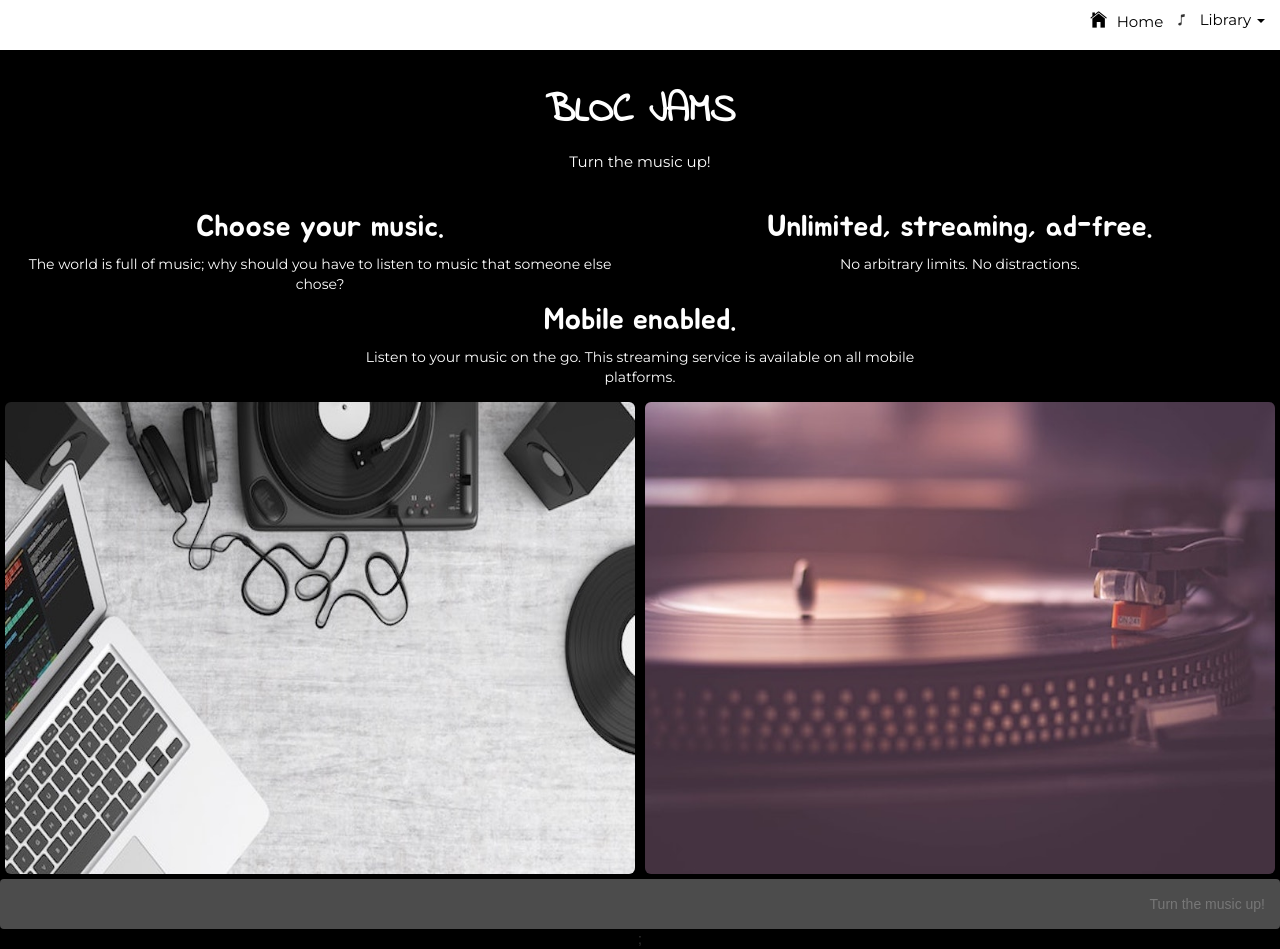
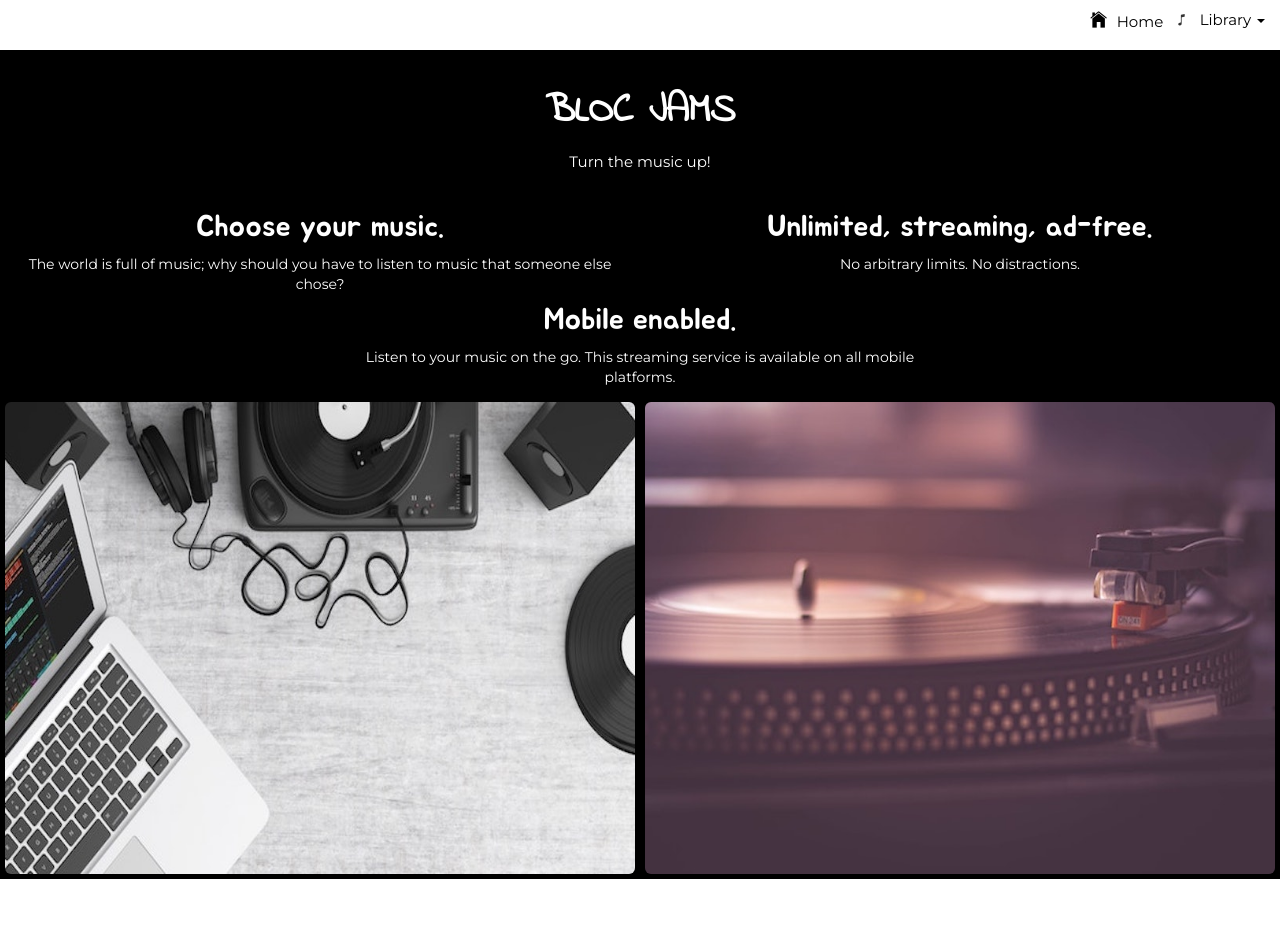
Before and after one commit to mouten57/bloc-jams-react, a React (Create React App) app: page / in a window 1280 px wide. After the commit the page ends 879 px from the top, so only its background shows below. Built offline with nearby package versions, Linux system fonts and the light colour scheme.

Commit message:
remove bottom navbar

```diff
--- a/src/components/Landing.js
+++ b/src/components/Landing.js
@@ -40,19 +40,7 @@ const Landing = () => (
             <Image responsive rounded src={BottomImage2} alt="music background" />
             </Col>
         </Row>
-        <Navbar fluid staticBottom id="nav-bottom">
-  <Navbar.Header>
-    <Navbar.Brand>
-      BLOC JAMS
-    </Navbar.Brand>
 
-  </Navbar.Header>
-  <Navbar.Collapse className="footer-collapse">
-    <Navbar.Text pullRight>
-      Turn the music up!
-    </Navbar.Text>
-  </Navbar.Collapse>
-</Navbar>;
     </Grid>
 );
 
```
